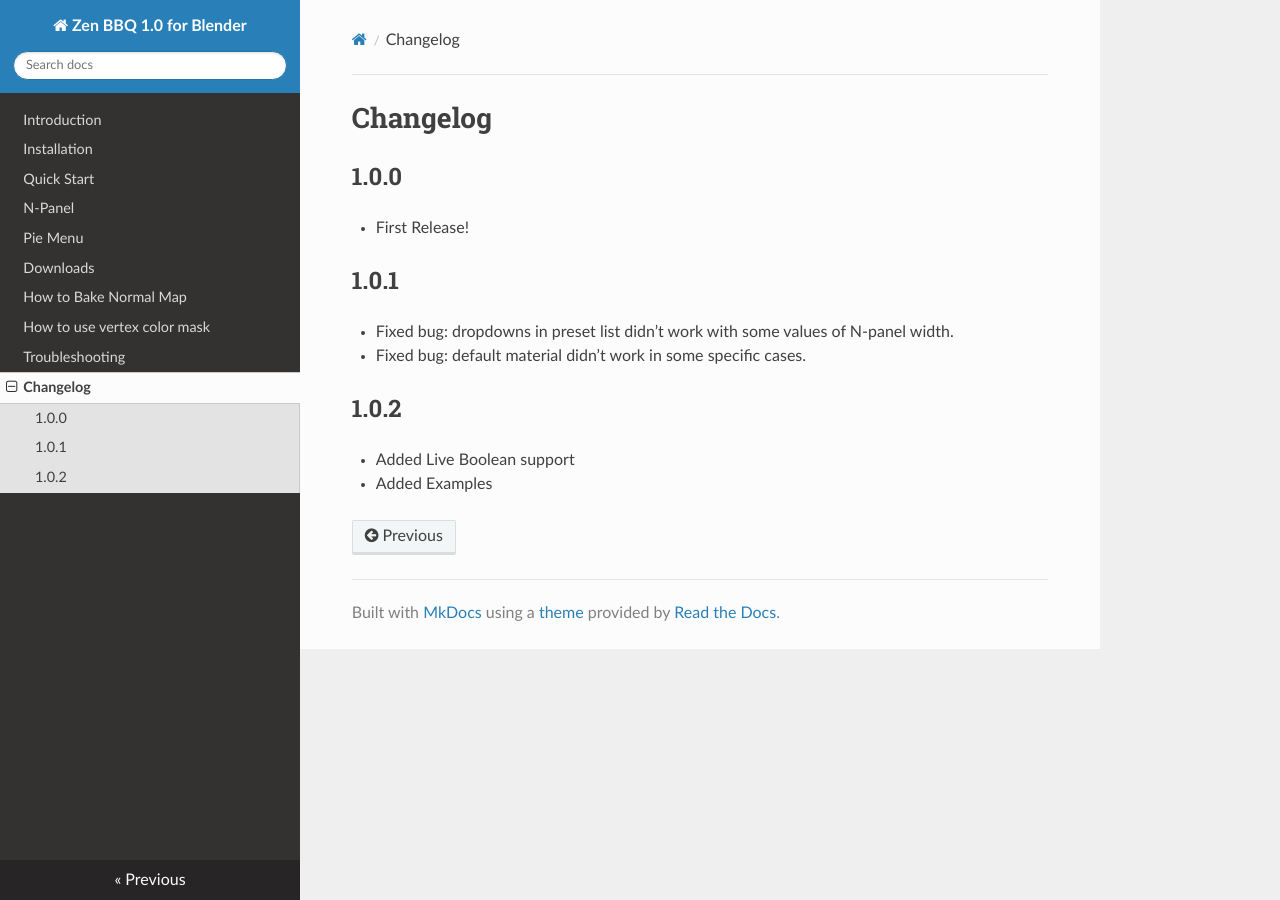
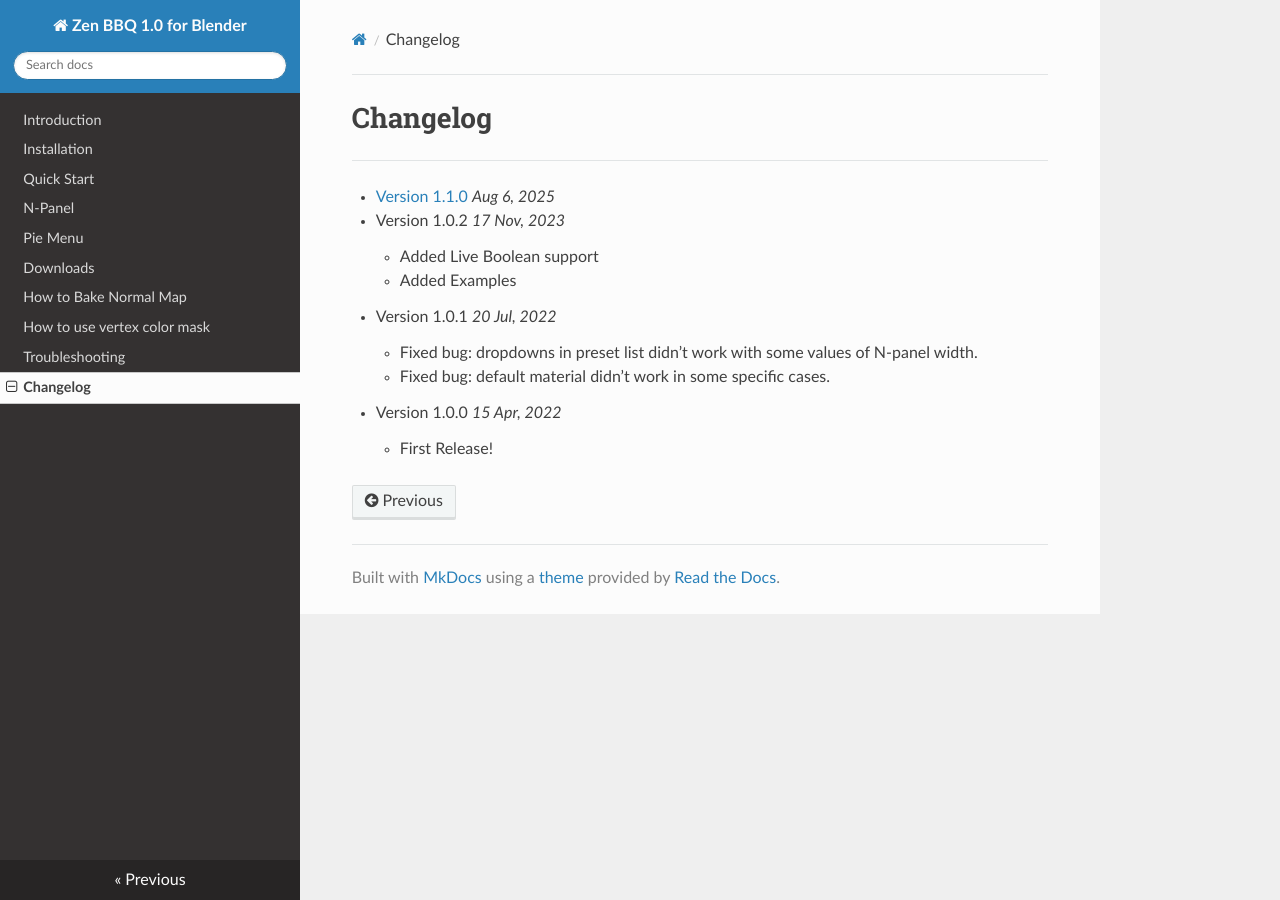
Before and after one commit to zen-masters/Zen-BBQ, an MkDocs documentation site: the page built from mkdocs/changelog.md, in a window 1280 px wide. Built offline with MkDocs 1.6.1, drawn with Linux system fonts in a browser that asks for light colours; nearby versions of some CDN libraries.

Commit message:
upd changelog, upd vc tutor

```diff
--- a/mkdocs/changelog.md
+++ b/mkdocs/changelog.md
@@ -1,14 +1,14 @@
 # Changelog
+---
+- [Version 1.1.0](changelog/release_note_1.1.0.md) *Aug 6, 2025*
 
-## 1.0.0
-- First Release!
+- Version 1.0.2 *17 Nov, 2023*
+    - Added Live Boolean support
+    - Added Examples
 
-## 1.0.1
+- Version 1.0.1 *20 Jul, 2022*
+    - Fixed bug: dropdowns in preset list didn't work with some values of N-panel width.
+    - Fixed bug: default material didn't work in some specific cases.
 
-- Fixed bug: dropdowns in preset list didn't work with some values of N-panel width.
-- Fixed bug: default material didn't work in some specific cases.
-
-## 1.0.2
-
-- Added Live Boolean support
-- Added Examples
+- Version 1.0.0 *15 Apr, 2022*
+    - First Release!
```
Also changed, not shown: mkdocs/changelog/release_note_1.1.0.md (added, +24 -0 lines), mkdocs/guide_using_vc_mask.md (+18 -2 lines), mkdocs/img/bbq-screens/vcmask/blender_geom_nodes_modifier.png (added), mkdocs/img/bbq-screens/vcmask/blender_get_width.png, mkdocs/img/bbq-screens/vcmask/blender_max_value.png, mkdocs/img/bbq-screens/vcmask/toolbag_render_mode.png (added).
